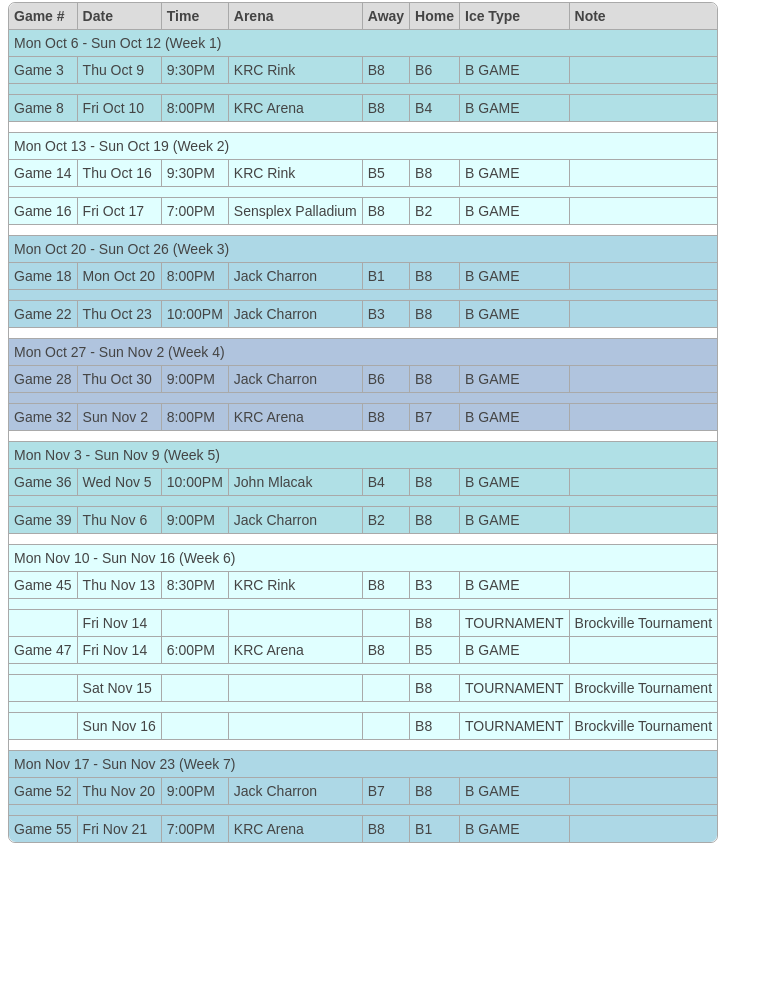
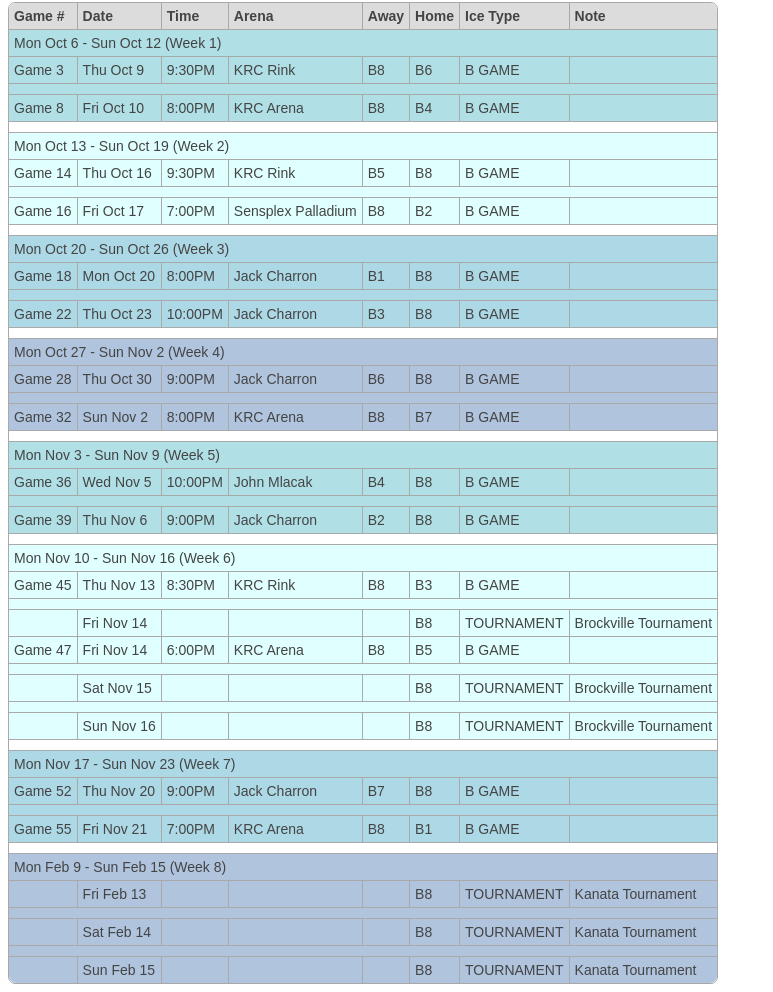
Before and after one commit to kmhamidgetconvenor/kmhamidgetconvenor.github.io, a plain HTML site: page KMHA-Midget-B8-Schedule.html in a window 1280 px wide. Shown: the part 51-1043 px from the top of the page, without its empty margins (0-773 px from the left). Before the commit the page ends 902 px from the top, so only its background shows below. Drawn offline with Linux system fonts and the light colour scheme.

Commit message:
Added B8 tournament

```diff
--- a/KMHA-Midget-B8-Schedule.html
+++ b/KMHA-Midget-B8-Schedule.html
@@ -88,6 +88,13 @@ ga('send', 'pageview');
 <tr class="lightblue"><td>Game 52</td><td>Thu Nov 20</td><td>9:00PM</td><td>Jack Charron</td><td>B7</td><td>B8</td><td>B GAME</td><td>&nbsp;</td></tr>
 <tr class="lightblue"><td colspan="8"></td></tr>
 <tr class="lightblue"><td>Game 55</td><td>Fri Nov 21</td><td>7:00PM</td><td>KRC Arena</td><td>B8</td><td>B1</td><td>B GAME</td><td>&nbsp;</td></tr>
+<tr><td colspan="8"></td></tr>
+<tr class="lightsteelblue"><td colspan="8">Mon Feb 9 - Sun Feb 15 (Week 8)</td></tr>
+<tr class="lightsteelblue"><td>&nbsp;</td><td>Fri Feb 13</td><td>&nbsp;</td><td>&nbsp;</td><td>&nbsp;</td><td>B8</td><td>TOURNAMENT</td><td>Kanata Tournament</td></tr>
+<tr class="lightsteelblue"><td colspan="8"></td></tr>
+<tr class="lightsteelblue"><td>&nbsp;</td><td>Sat Feb 14</td><td>&nbsp;</td><td>&nbsp;</td><td>&nbsp;</td><td>B8</td><td>TOURNAMENT</td><td>Kanata Tournament</td></tr>
+<tr class="lightsteelblue"><td colspan="8"></td></tr>
+<tr class="lightsteelblue"><td>&nbsp;</td><td>Sun Feb 15</td><td>&nbsp;</td><td>&nbsp;</td><td>&nbsp;</td><td>B8</td><td>TOURNAMENT</td><td>Kanata Tournament</td></tr>
 </table>
 </body>
 </html>
```
Also changed, not shown: KMHA-Midget-B-Master-Schedule.html (+3 -0 lines), 1 other file.
